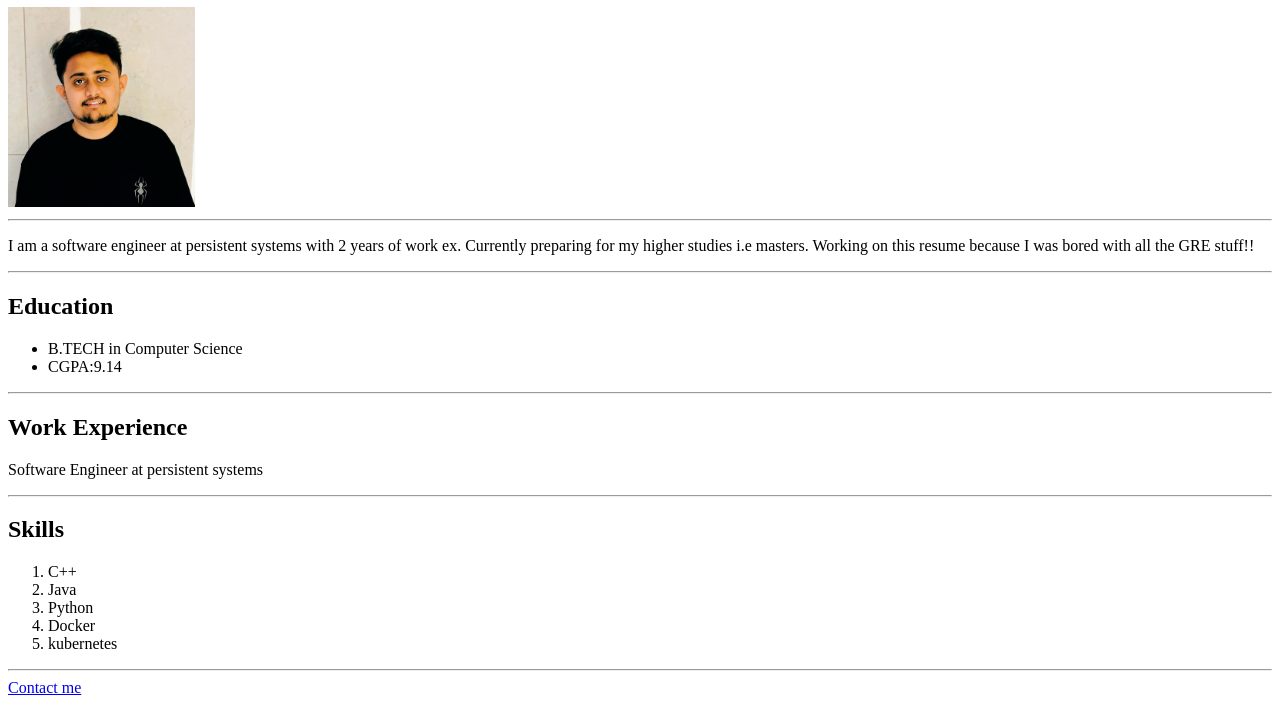
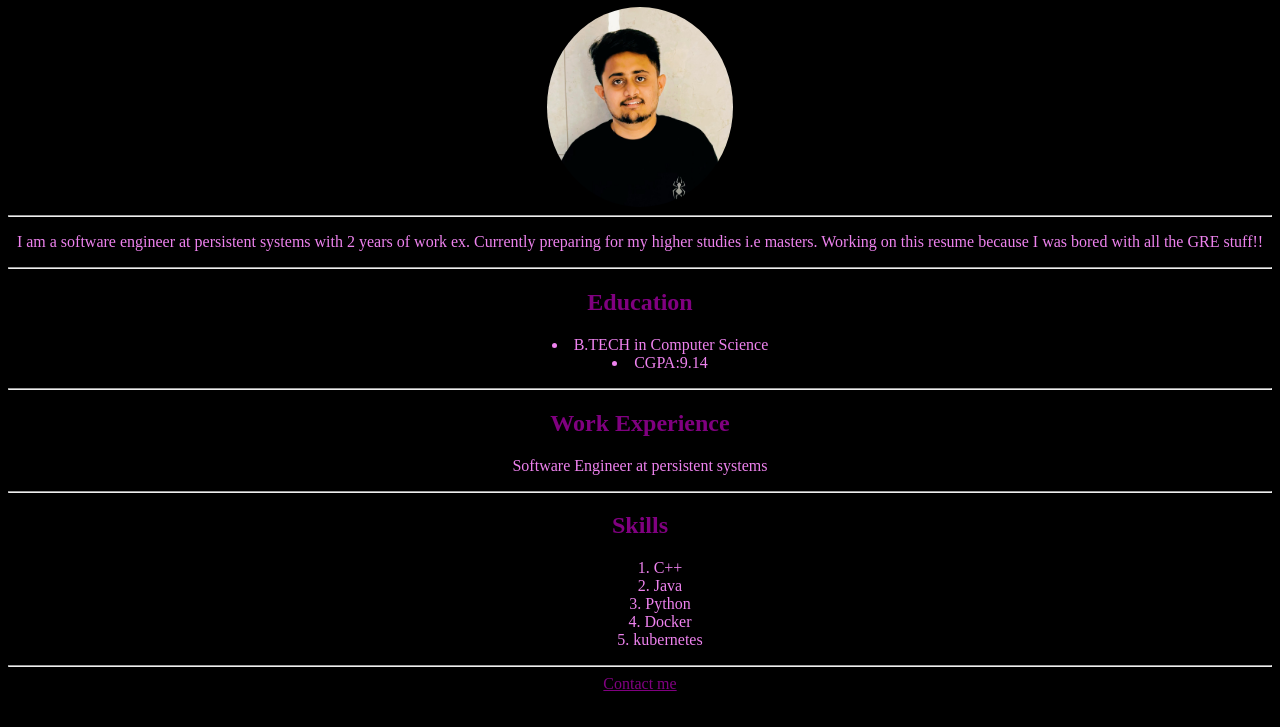
Before and after one commit to committedAbhishek/online-resume, a plain HTML site: page index.html in a window 1280 px wide. Shown: the part 73-800 px from the top of the page. Drawn offline with Linux system fonts and the light colour scheme.

Commit message:
added css to my resume

```diff
--- a/index.html
+++ b/index.html
@@ -4,33 +4,36 @@
     <meta charset="UTF-8">
     <meta name="viewport" content="width=device-width, initial-scale=1.0">
     <title>My Resume</title>
+    <link rel="stylesheet" href="./styles.css">
 </head>
 <body>
-    <h1>Abhishek Singh</h1>
-    <img src="images/profilepic.jpeg" alt="Profile photo" height="200">
+    <h1 class="heading">Abhishek Singh</h1>
+    <img class="pics" src="images/profilepic.jpeg" alt="Profile photo" height="200">
     <hr>
-    <p>I am a software engineer at persistent systems with 2 years of work ex. Currently preparing for my higher studies i.e masters. Working on this resume because I was bored with all the GRE stuff!!</p>
+    <p class="content">I am a software engineer at persistent systems with 2 years of work ex. Currently preparing for my higher studies i.e masters. Working on this resume because I was bored with all the GRE stuff!!</p>
     <hr>
-    <h2>Education</h2>
+    <h2 class="heading">Education</h2>
     <ul>
-        <li>B.TECH in Computer Science</li>
-        <li>CGPA:9.14</li>
+
+        <li class="content">B.TECH in Computer Science</li>
+        <li class="content">CGPA:9.14</li>
+
     </ul>
     <hr>
-    <h2>Work Experience</h2>
-    <p>Software Engineer at persistent systems</p>
+    <h2 class="heading">Work Experience</h2>
+    <p class="content">Software Engineer at persistent systems</p>
     <hr>
-    <h2>Skills</h2>
+    <h2 class="heading">Skills</h2>
     <ol>
-        <li>C++</li>
-        <li>Java</li>
-        <li>Python</li>
-        <li>Docker</li>
-        <li>kubernetes</li>
+        <li class="content">C++</li>
+        <li class="content">Java</li>
+        <li class="content">Python</li>
+        <li class="content">Docker</li>
+        <li class="content">kubernetes</li>
     </ol>
     <hr>
-    <footer>
-        <a href="https://www.linkedin.com/in/abhishek-s-8788a3163/">Contact me</a>
+    <footer class="heading">
+        <a  href="https://www.linkedin.com/in/abhishek-s-8788a3163/">Contact me</a>
     </footer>
 
 
--- /dev/null
+++ b/styles.css
@@ -0,0 +1,26 @@
+.heading{
+    color: purple;
+    text-align: center;
+}
+
+.heading a{
+    color: purple;
+}
+
+
+
+.content{
+    color: violet;
+    text-align: center;
+    list-style-position: inside;
+}
+
+html{
+    background-color: black;
+}
+
+.pics{
+    border-radius: 50%;
+    display: block;
+    margin: 0 auto;
+}
```
